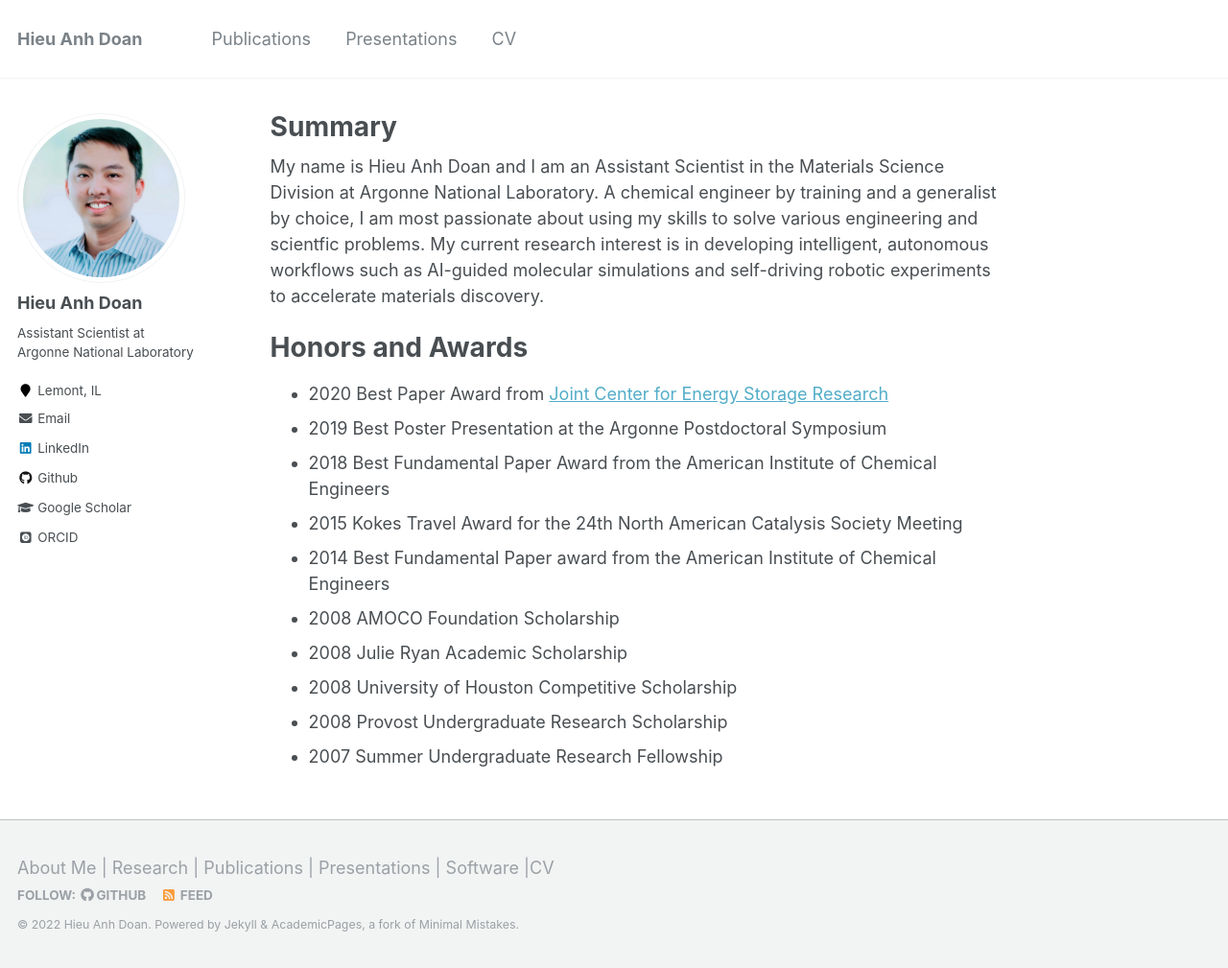
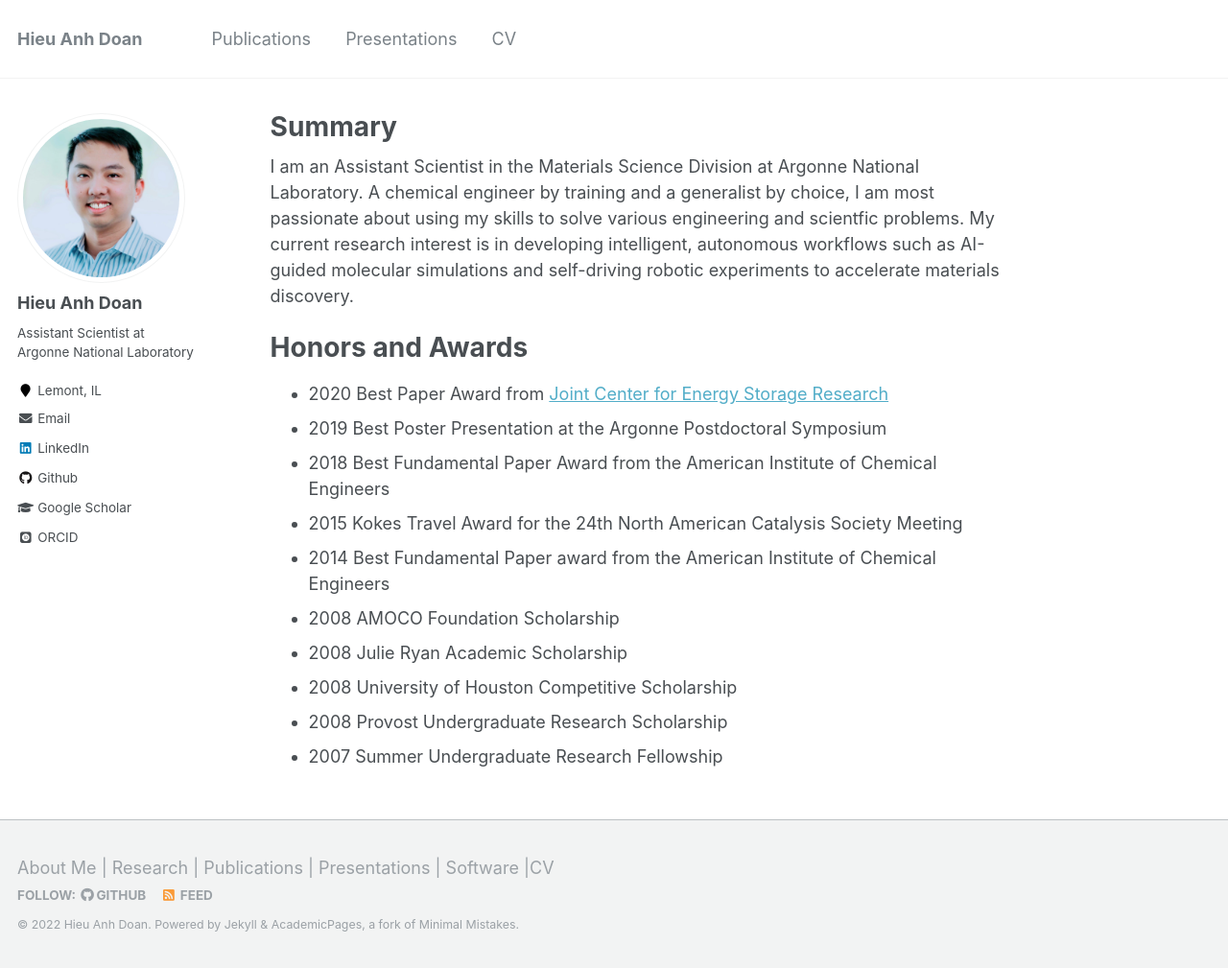
Before and after one commit to hieuadoan/hieuadoan.github.io, a Jekyll site: the page built from _pages/about.md, in a window 1280 px wide and 1009 px high. Shown: the whole window at 96% size. Built offline with Jekyll 4.4.1, drawn with Linux system fonts in a browser that asks for light colours; some web fonts are replaced.

Commit message:
update "about me"

```diff
--- a/_pages/about.md
+++ b/_pages/about.md
@@ -8,7 +8,7 @@
   - /about.html
 ---
 
-My name is Hieu Anh Doan and I am an Assistant Scientist in the Materials Science Division at Argonne National Laboratory. A chemical engineer by training and a generalist by choice, I am most passionate about using my skills to solve various engineering and scientfic problems. My current research interest is in developing intelligent, autonomous workflows such as AI-guided molecular simulations and self-driving robotic experiments to accelerate materials discovery.
+I am an Assistant Scientist in the Materials Science Division at Argonne National Laboratory. A chemical engineer by training and a generalist by choice, I am most passionate about using my skills to solve various engineering and scientfic problems. My current research interest is in developing intelligent, autonomous workflows such as AI-guided molecular simulations and self-driving robotic experiments to accelerate materials discovery.
 
 Honors and Awards
 ===
```
